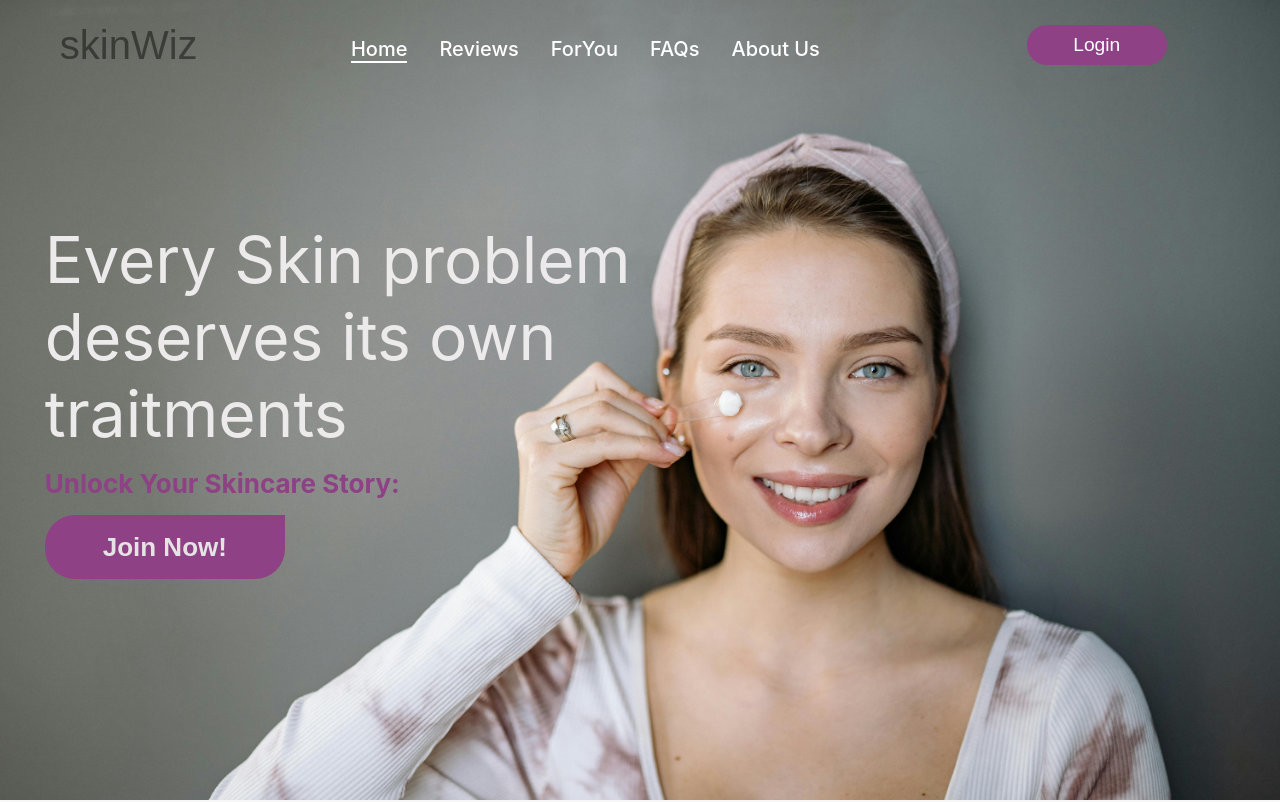
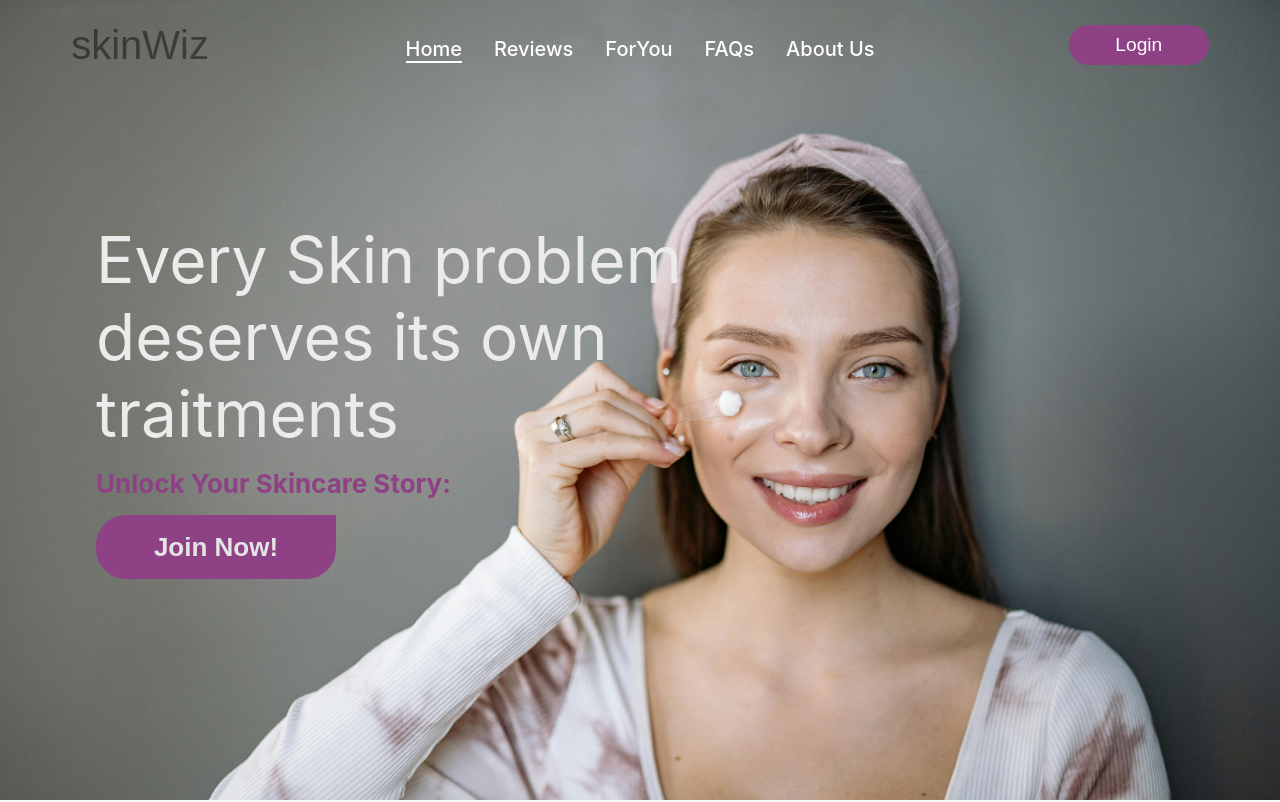
Before and after one commit to RayanAlHassan/skinWisdomHub_client, a React (Create React App) app: page / in a window 1280 px wide. Shown: the top 802 px of the page. Built offline with nearby package versions, Linux system fonts and the light colour scheme; no server answers; a web font is replaced by a local one.

Commit message:
alligne nav with home section

```diff
--- a/src/components/HeroSection/HeroSection.module.css
+++ b/src/components/HeroSection/HeroSection.module.css
@@ -35,7 +35,7 @@
 .header {
   color: var(--main-color);
   font-size: 4rem;
-  width: 60%;
+  width: 56%;
 }
 
 .div {
@@ -45,7 +45,7 @@
   align-items: flex-start;
   justify-content: center;
   row-gap: 1rem;
-  width: 93%;
+  width: 85%;
   z-index: 2;
 }
 .btnaction {
@@ -109,13 +109,16 @@
     width: 100%;
   }
   .header {
-    /* color: var(--Font-color); */
     font-size: 5.5vw;
-    width: 60%;
+    /* width: 60%; */
   }
-  .action {
-    /* color: #000000bd; */
+
+}
+@media (max-width: 1197px) {
+  .div {
+    width: 95%;
   }
+
 }
 @media (max-width: 957px) {
   .header {
--- a/src/layout/NavBar/NavBar.module.css
+++ b/src/layout/NavBar/NavBar.module.css
@@ -67,12 +67,12 @@
 }
 .containBtn {
   display: flex;
-  width: 14%;
+  width: 15%;
 
   /* width: 26%; */
   height: 4rem;
   align-items: center;
-  justify-content: center;
+  justify-content: flex-end;
   gap: 1rem;
 }
 .order {
@@ -156,8 +156,8 @@
 .logoContainer {
   display: flex;
   height: 155px;
-  width: 70px;
-  justify-content: center;
+  width: 15%;
+  justify-content: flex-start;
   align-items: center;
 }
 .logo {
@@ -288,9 +288,15 @@
     justify-content: flex-end;
   }
 }
-/* @media (max-width: 360px) {
-.dropdown.active{
+@media (max-width: 560px) {
+.logoContainer{
 
-  right: 4px;
+  width: 50%;
 }
-} */
+}
+
+@media (max-width: 1197px) {
+  .logoContainer{
+
+    width: 21%;  }
+  }
```
